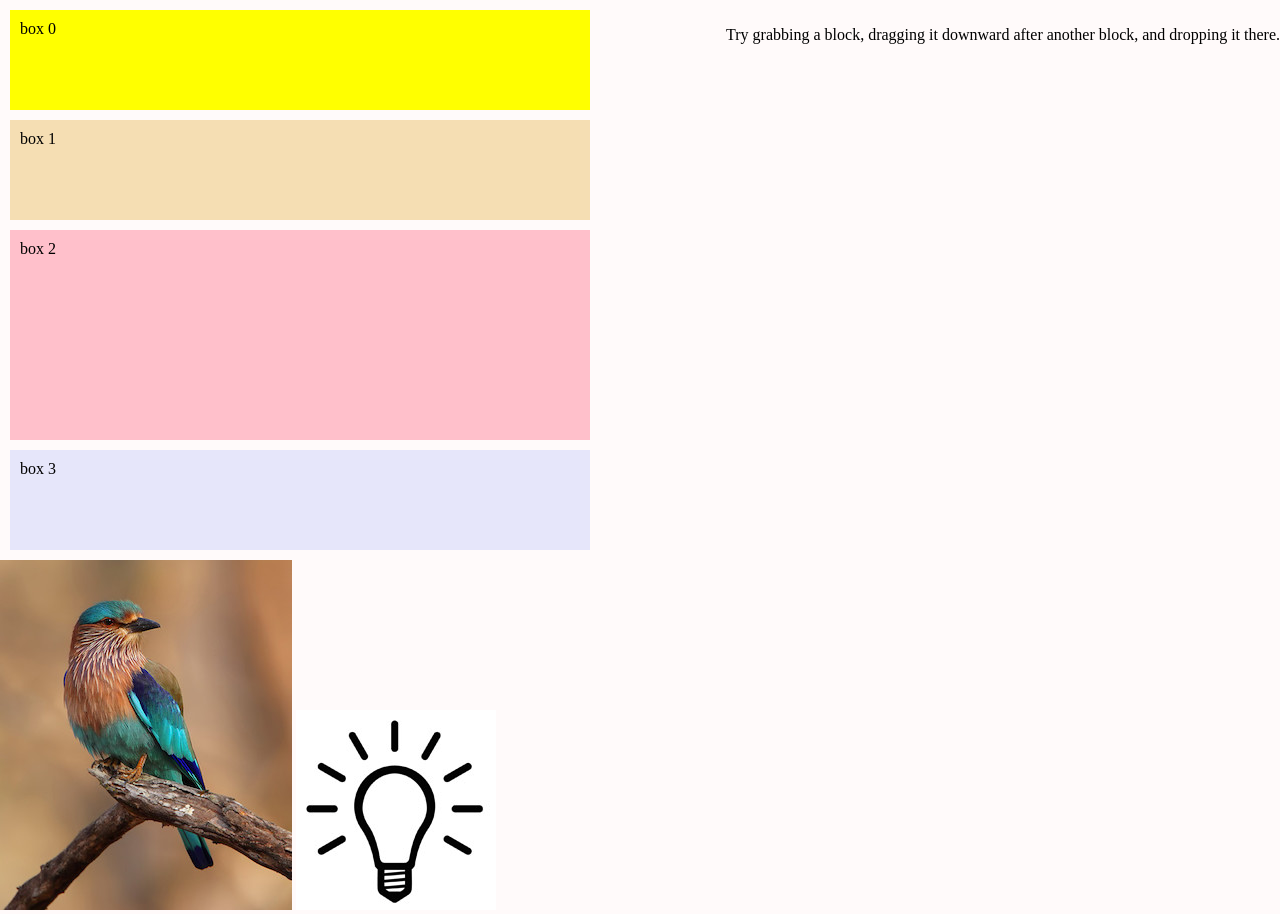
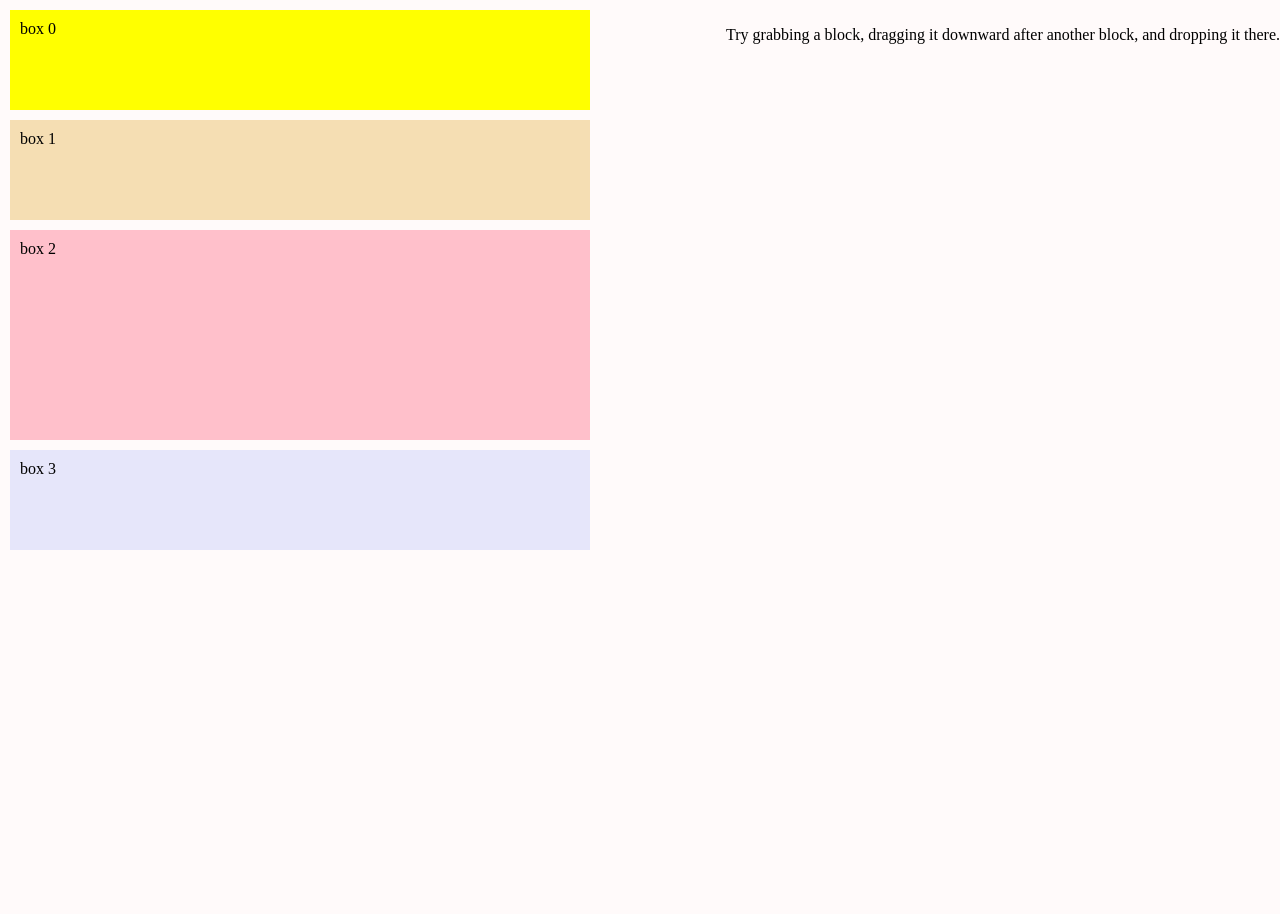
Before and after one commit to Mashweb/mashweb.github.io, a Jekyll site: the page experiments/NodeLists/block.html, which Jekyll copies as it is, in a window 1280 px wide. Built offline with Jekyll 4.4.1, drawn with Linux system fonts in a browser that asks for light colours.

Commit message:
Simplified block.html by removing the inline elements.

```diff
--- a/experiments/NodeLists/block.html
+++ b/experiments/NodeLists/block.html
@@ -14,8 +14,6 @@
 	<div id="box1" class="box wheat">box 1</div>
 	<div id="box2" class="box big-box pink">box 2</div>
 	<div id="box3" class="box lavender">box 3</div>
- 	<img id="image" src="images/bird.jpg"</img>
- 	<img id="image" src="images/light.png"</img>
     </div>
 </body>
 </html>
```
